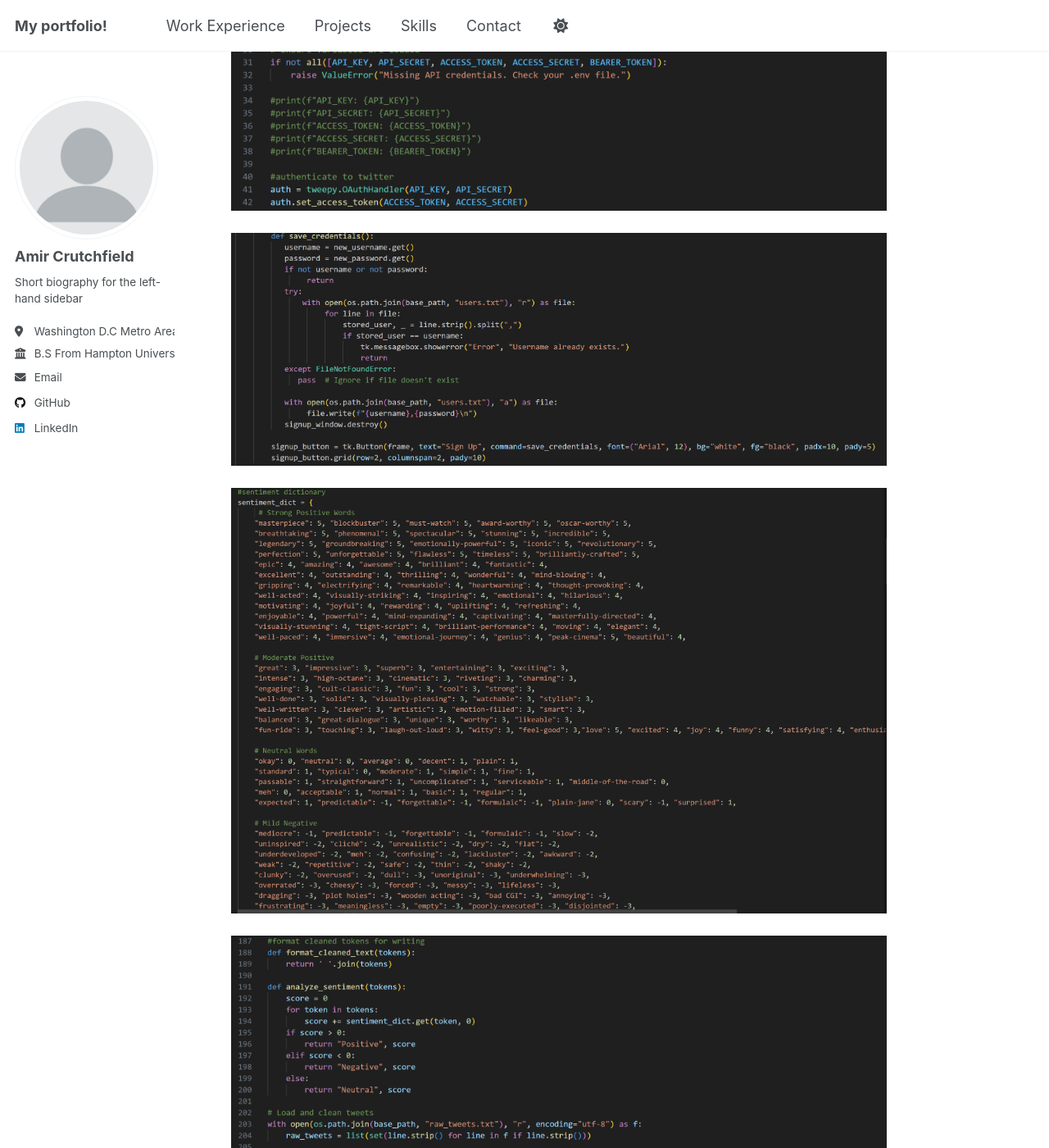
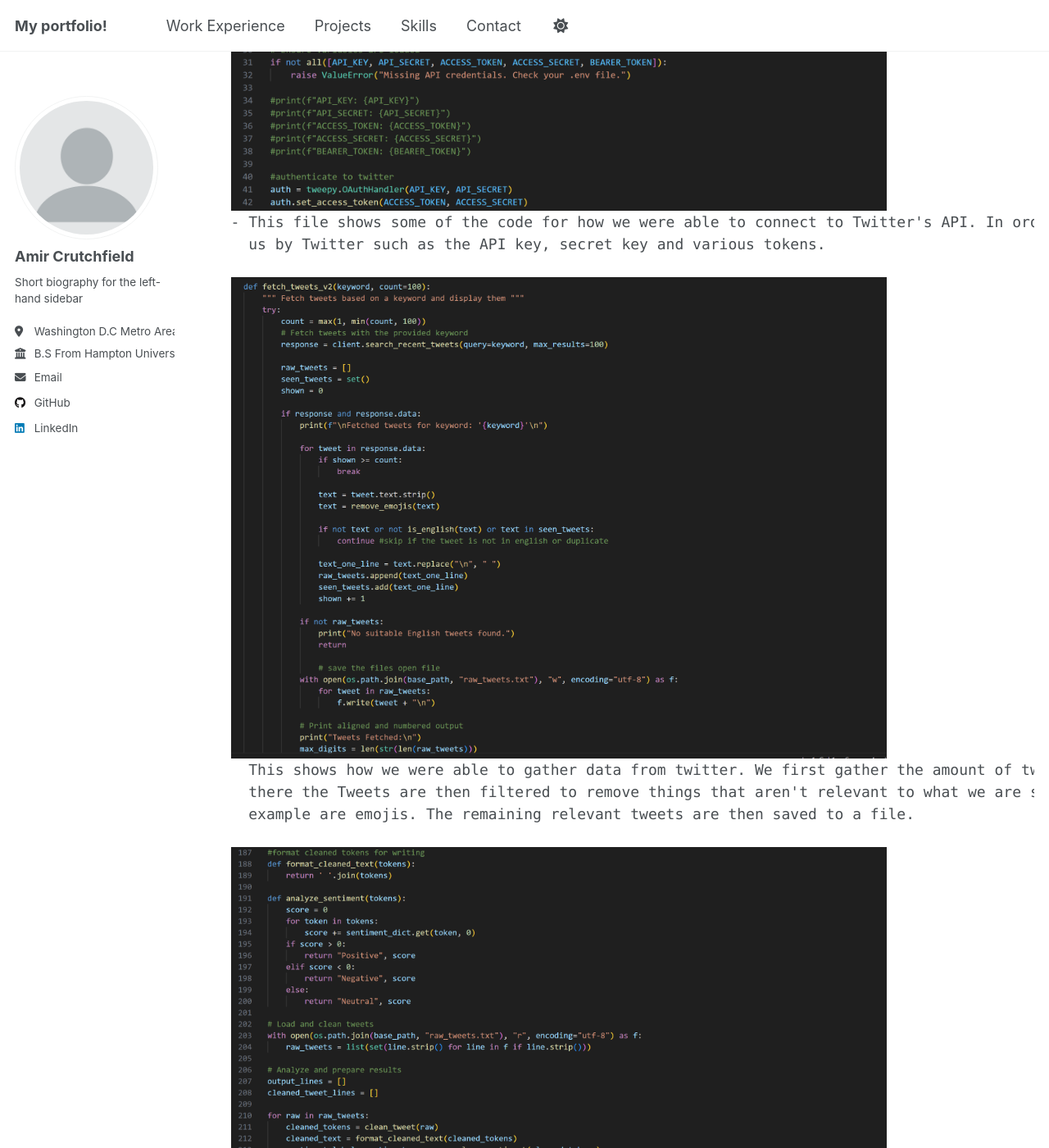
Before and after one commit to amirc42/amircportfolio, a Jekyll site: the page built from _pages/sentimentanalysisdetails.html, in a window 1280 px wide and 1400 px high, scrolled down 722 px. Shown: the whole window at 82% size. Built offline with Jekyll 4.4.1, drawn with Linux system fonts in a browser that asks for light colours; a script that is not in the unit is left out; some of the changed text lies outside the part shown.

Commit message:
Update sentimentanalysisdetails.html

```diff
--- a/_pages/sentimentanalysisdetails.html
+++ b/_pages/sentimentanalysisdetails.html
@@ -14,15 +14,26 @@ author_profile: true
 </p></pre>
 <pre>
 <img src="https://raw.githubusercontent.com/amirc42/amircportfolio/refs/heads/master/images/twittersetup.png"  width="800" height="900">
+- This file shows some of the code for how we were able to connect to Twitter's API. In order to connect we needed to use the credentials provided to
+  us by Twitter such as the API key, secret key and various tokens.
+
+<img src="https://raw.githubusercontent.com/amirc42/amircportfolio/refs/heads/master/images/fetchtweets.png "  width="800" height="900">
+  This shows how we were able to gather data from twitter. We first gather the amount of tweets we want to find which in this case was 100. From
+  there the Tweets are then filtered to remove things that aren't relevant to what we are searching for. Some of the things that are removed from
+  example are emojis. The remaining relevant tweets are then saved to a file.
+
+<img src="https://raw.githubusercontent.com/amirc42/amircportfolio/refs/heads/master/images/analyzesentiment.png "  width="800" height="900">
+- This code shows how tweets are broken down in order to be analyzed. It also shows how the scores are created.
+
+<img src="https://raw.githubusercontent.com/amirc42/amircportfolio/refs/heads/master/images/sentimentanalysisdictionary.png"  width="800" height="900">
+- This code shows how extensive our sentiment dictionary is. This is the dictionary that we used in order to calculate the sentiment scores of
+  certain phrases.
 
 <img src="https://raw.githubusercontent.com/amirc42/amircportfolio/refs/heads/master/images/sentimentanalysisgui.png"  width="800" height="900">
+- This code shows the backend for how part of our GUI works. This section in particular shows how our method to create new users within the program
+  works.
 
-<img src="https://raw.githubusercontent.com/amirc42/amircportfolio/refs/heads/master/images/sentimentanalysisdictionary.png"  width="800" height="900">
-
-<img src="https://raw.githubusercontent.com/amirc42/amircportfolio/refs/heads/master/images/analyzesentiment.png "  width="800" height="900">
-
-<img src="https://raw.githubusercontent.com/amirc42/amircportfolio/refs/heads/master/images/fetchtweets.png "  width="800" height="900">
-</pre>
+   </pre>
 
 
   <p>Future Works:
```
